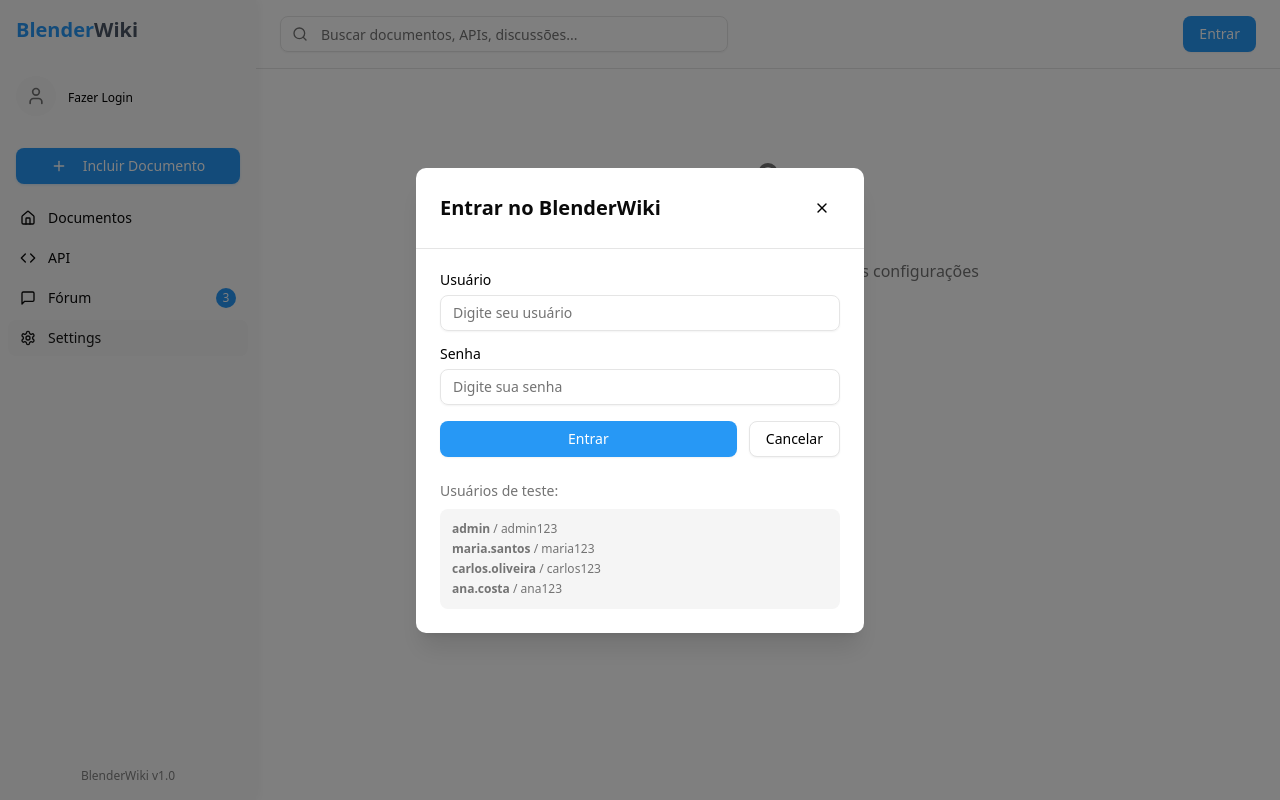
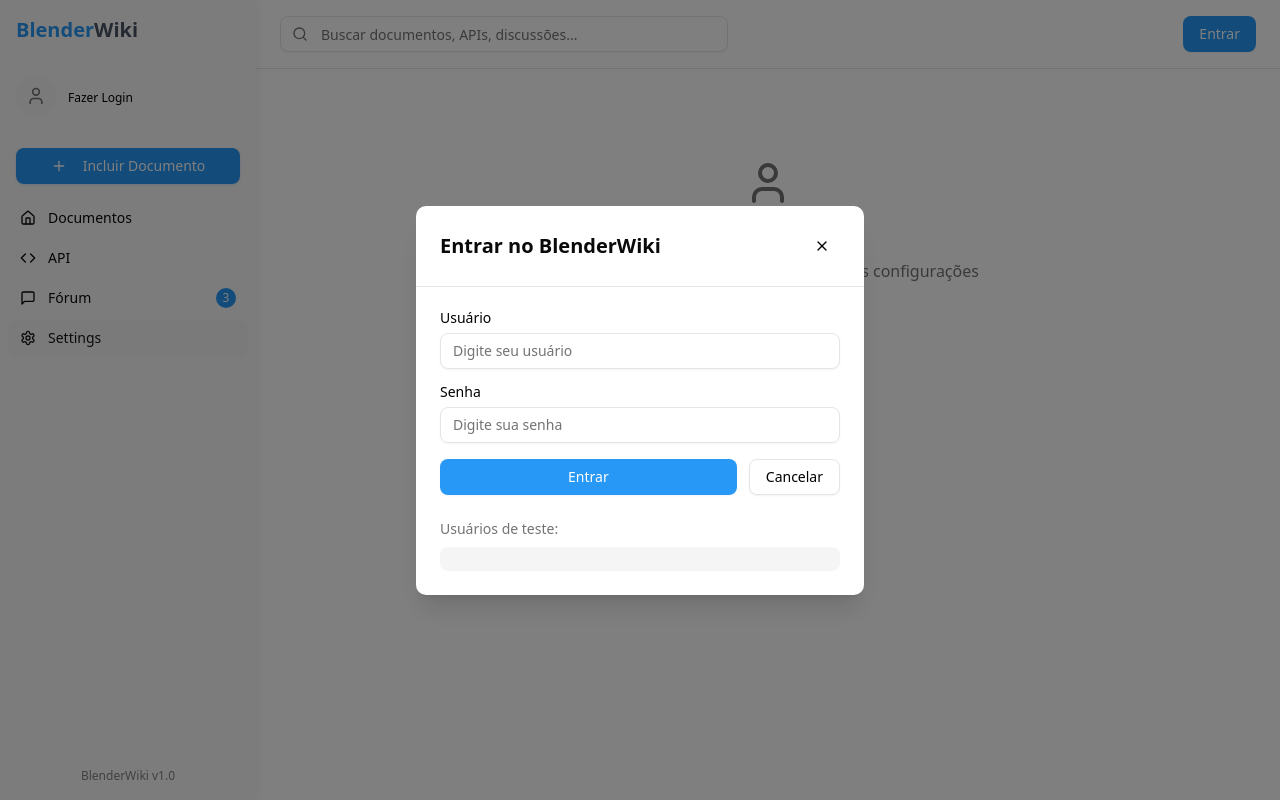
Before and after one commit to MarcossFonsecaa/blenderwiki, a React (Vite) app: page /settings in a window 1280 px wide. Both pictures are taken after a click on the button "Fazer Login". Built offline with nearby package versions, Linux system fonts and the light colour scheme.

Commit message:
Update LoginModal.jsx

```diff
--- a/src/components/auth/LoginModal.jsx
+++ b/src/components/auth/LoginModal.jsx
@@ -102,12 +102,7 @@
         <div className="px-6 pb-6">
           <div className="text-sm text-muted-foreground">
             <p className="mb-2">Usuários de teste:</p>
-            <div className="bg-muted p-3 rounded-md text-xs space-y-1">
-              <div><strong>admin</strong> / admin123</div>
-              <div><strong>maria.santos</strong> / maria123</div>
-              <div><strong>carlos.oliveira</strong> / carlos123</div>
-              <div><strong>ana.costa</strong> / ana123</div>
-            </div>
+            <div className="bg-muted p-3 rounded-md text-xs space-y-1"></div>
           </div>
         </div>
       </div>
```
